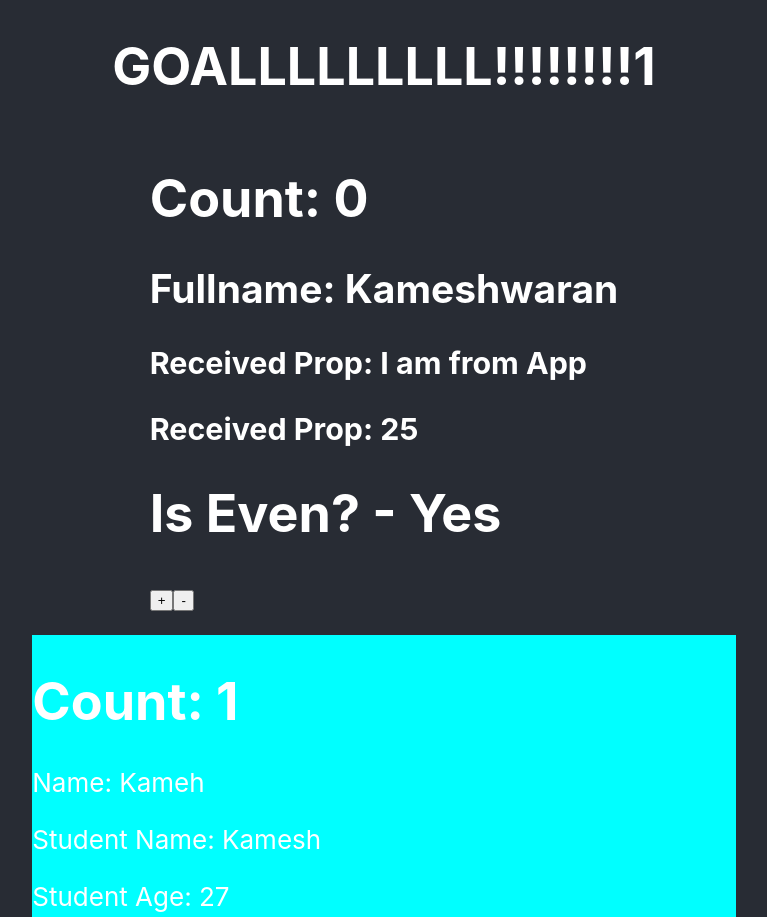
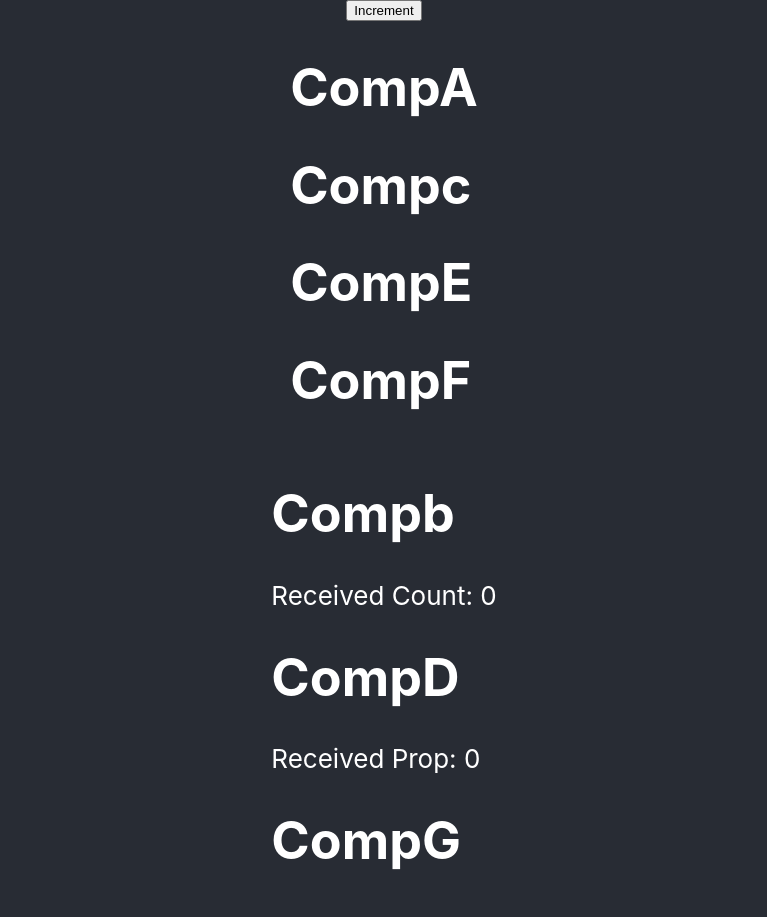
Before and after one commit to KameshwaranMurugan333/feb-204-react-batch, a React (Create React App) app: page / in a window 1280 px wide. Shown: the top 917 px of the page, without its empty margins (256-1023 px from the left). Built offline with nearby package versions, Linux system fonts and the light colour scheme.

Commit message:
props drilling - 30 -4- 2024

```diff
--- a/src/App.js
+++ b/src/App.js
@@ -1,14 +1,17 @@
+import React from 'react';
 import './App.css';
-import MyClassComponent from './ClassComponent';
-import MyFunctionalComponent from './FunctionalComponent';
-import { Goal } from './Goal';
+import { CompA } from './components/CompA';
+import { Compb } from './components/CompB';
 
 function App() {
+
+  const [count, setCount] = React.useState(0);
+
   return (
     <div id='' className='App-header'>
-      <Goal isGoal={true} />
-      <MyClassComponent name={"I am from App"} age={25} />
-      <MyFunctionalComponent name={"I am from App"} age={25} />
+      <button onClick={() =>  setCount(count + 1)}>Increment</button>
+      <CompA />
+      <Compb count={count} />
     </div>
   );
 }
--- /dev/null
+++ b/src/components/CompA.jsx
@@ -0,0 +1,9 @@
+import React from "react";
+import { Compc } from "./CompC";
+
+export const CompA = () => {
+    return <div>
+        <h1>CompA</h1>
+        <Compc/>
+    </div>
+}
--- /dev/null
+++ b/src/components/CompB.jsx
@@ -0,0 +1,10 @@
+import React from "react";
+import { CompD } from "./CompD";
+
+export const Compb = (props) => {
+    return <div>
+        <h1>Compb</h1>
+        <p>Received Count: {props.count}</p>
+        <CompD count={props.count} />
+    </div>
+}
--- /dev/null
+++ b/src/components/CompC.jsx
@@ -0,0 +1,11 @@
+import React from "react";
+import { CompE } from "./CompE";
+import { CompF } from "./CompF";
+
+export const Compc = () => {
+    return <div>
+        <h1>Compc</h1>
+        <CompE />
+        <CompF />
+    </div>
+}
--- /dev/null
+++ b/src/components/CompD.jsx
@@ -0,0 +1,12 @@
+import React from "react";
+import { CompG } from "./CompG";
+import { CompH } from "./CompH";
+
+export const CompD = (props) => {
+    return <div>
+        <h1>CompD</h1>
+        <p>Received Prop: {props.count}</p>
+        <CompG />
+        <CompH count={props.count} />
+    </div>
+}
--- /dev/null
+++ b/src/components/CompE.jsx
@@ -0,0 +1,7 @@
+import React from "react";
+
+export const CompE = () => {
+    return <div>
+        <h1>CompE</h1>
+    </div>
+}
--- /dev/null
+++ b/src/components/CompF.jsx
@@ -0,0 +1,7 @@
+import React from "react";
+
+export const CompF = () => {
+    return <div>
+        <h1>CompF</h1>
+    </div>
+}
--- /dev/null
+++ b/src/components/CompG.jsx
@@ -0,0 +1,7 @@
+import React from "react";
+
+export const CompG = () => {
+    return <div>
+        <h1>CompG</h1>
+    </div>
+}
--- /dev/null
+++ b/src/components/CompH.jsx
@@ -0,0 +1,8 @@
+import React from "react";
+
+export const CompH = (props) => {
+    return <div>
+        <h1>CompH</h1>
+        <p>Received Props: {props.count}</p>
+    </div>
+}
```
Also changed, not shown: src/Cars.jsx (added, +22 -0 lines), src/LoginForm.jsx (added, +48 -0 lines), 1 other file (tests, documents, lock files or other folders).
